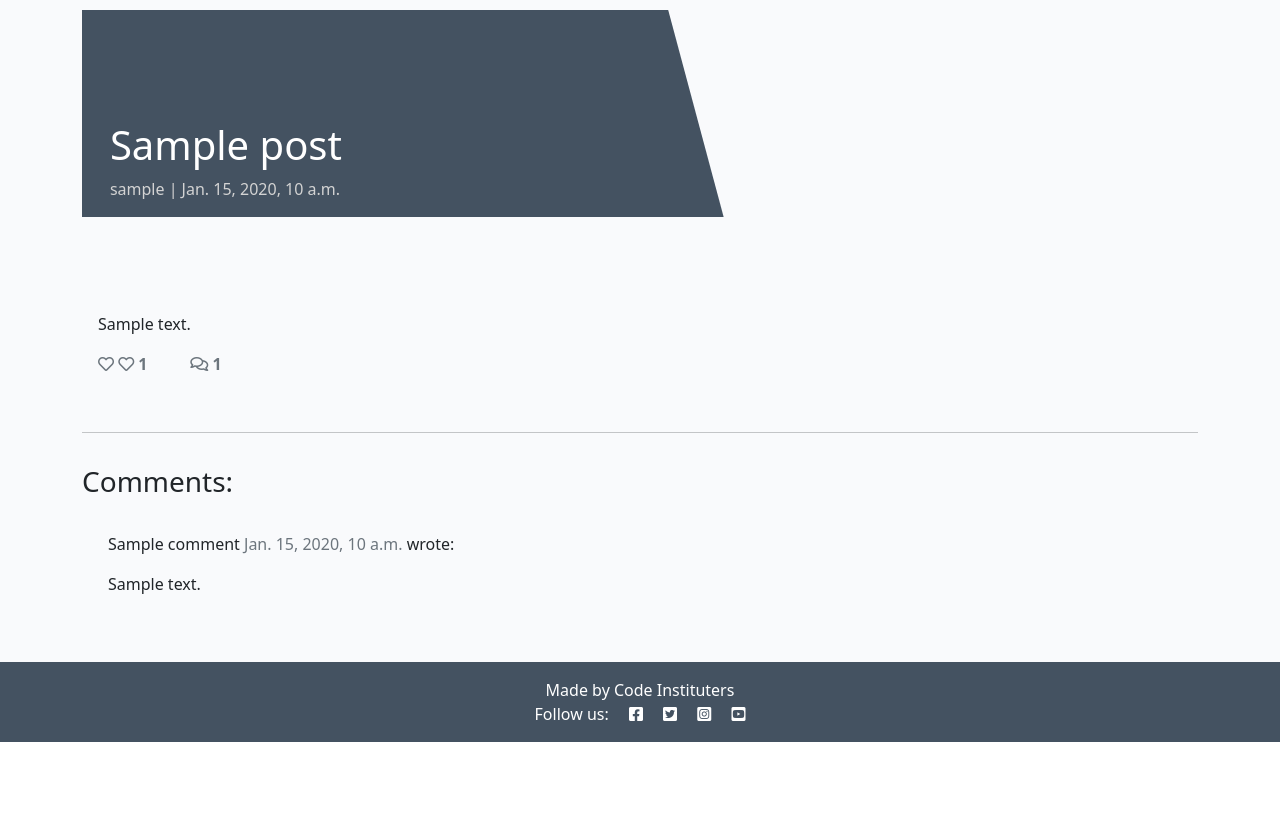
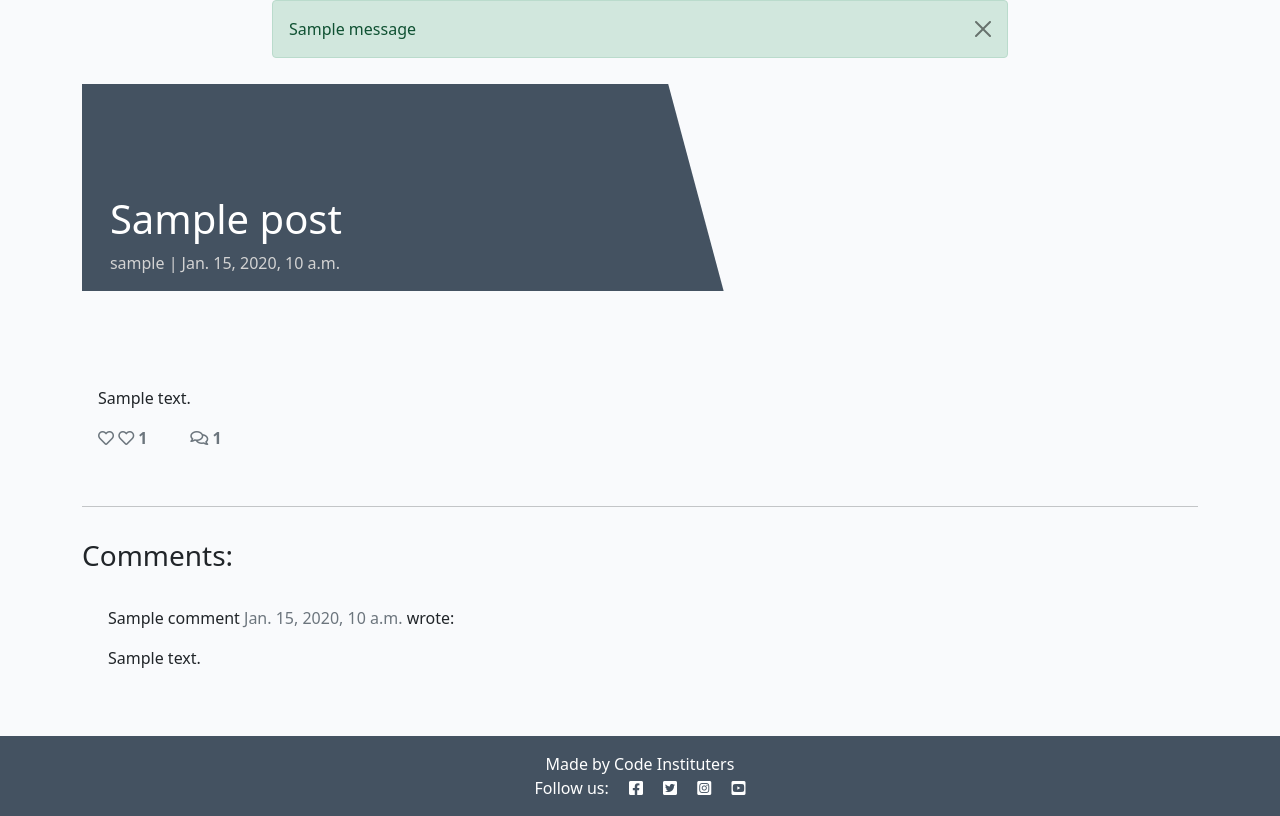
Before and after one commit to paulie-o74/Django_blog, a Django app: a page that uses templates/base.html in a window 1280 px wide. Shown: the part 60-876 px from the top of the page. Before the commit the page ends 802 px from the top, so only its background shows below. Run offline with Django 3.2, Linux system fonts and the light colour scheme; tables that the repository leaves empty hold one stand-in row (values such as "Sample post"); one stand-in notice (Sample message) is shown; some libraries are stand-ins or nearby versions.

Commit message:
Add whats needed to display messages

```diff
--- a/templates/base.html
+++ b/templates/base.html
@@ -57,6 +57,19 @@
         </div>
     </nav>
 
+    <div class="container">
+        <div class="row">
+            <div class="col-md-8 offset-md-2">
+                {% for message in messages %}
+                <div class="alert {{ message.tags }} alert-dismissible fade show" id="msg" role="alert">
+                    {{ message | safe }}
+                    <button type="button" class="btn-close" data-bs-dismiss="alert" aria-label="Close"></button>
+                </div>
+                {% endfor %}
+            </div>
+        </div>
+    </div>
+
     <main class="flex-shrink-0 main-bg">
         {% block content %}
         <!-- Content Goes here -->
@@ -71,6 +84,13 @@
             <i class="fab fa-instagram-square ms-3"></i>
             <i class="fab fa-youtube-square ms-3"></i></p>
     </footer>
+    <script>
+        setTimeout(function () {
+            let messages = document.getElementById('msg');
+            let alert = new bootstrap.Alert(messages);
+            alert.close();
+        }, 2500);
+    </script>
 </body>
 
 </html>
--- a/templates/post_detail.html
+++ b/templates/post_detail.html
@@ -1,6 +1,19 @@
 {% extends 'base.html' %}
 {% block content %}
 {% load crispy_forms_tags %}
+
+<div class="container">
+    <div class="row">
+        <div class="col-md-8 offset-md-2">
+            {% for message in messages %}
+            <div class="alert {{ message.tags }} alert-dismissible fade show" id="msg" role="alert">
+                {{ message | safe }}
+                <button type="button" class="btn-close" data-bs-dismiss="alert" aria-label="Close"></button>
+            </div>
+            {% endfor %}
+        </div>
+    </div>
+</div>
 
 <div class="masthead">
     <div class="container">
```
Also changed, not shown: codestar/settings.py (+10 -0 lines).
